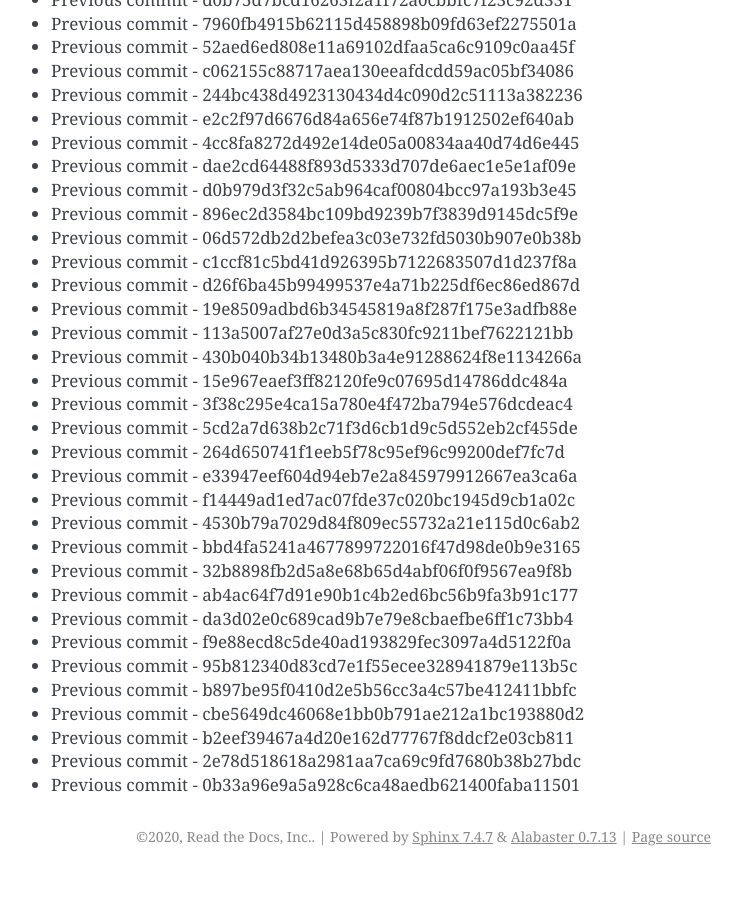
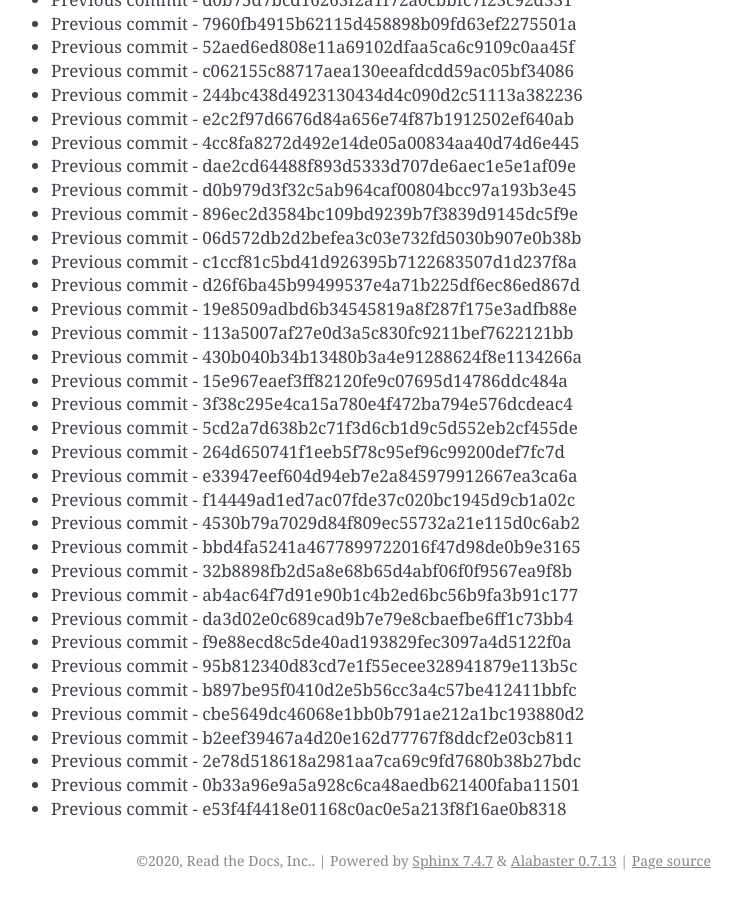
Before and after one commit to readthedocs/rtd-git-stresstest, a Sphinx documentation site: the page built from docs/updates.rst, in a window 1280 px wide and 900 px high, scrolled down 77353 px. Shown: the whole window, without its empty margins (399-1141 px from the left). Built offline with Sphinx 7.4.7, drawn with Linux system fonts in a browser that asks for light colours; before the commit the page ends 78229 px from its top, so only the background shows below that.

Commit message:
Generating commit from previous: e53f4f4418e01168c0ac0e5a213f8f16ae0b8318

```diff
--- a/docs/updates.rst
+++ b/docs/updates.rst
@@ -3282,3 +3282,4 @@ It can be tested for any performance characteristics.
 * Previous commit - b2eef39467a4d20e162d77767f8ddcf2e03cb811
 * Previous commit - 2e78d518618a2981aa7ca69c9fd7680b38b27bdc
 * Previous commit - 0b33a96e9a5a928c6ca48aedb621400faba11501
+* Previous commit - e53f4f4418e01168c0ac0e5a213f8f16ae0b8318
```
